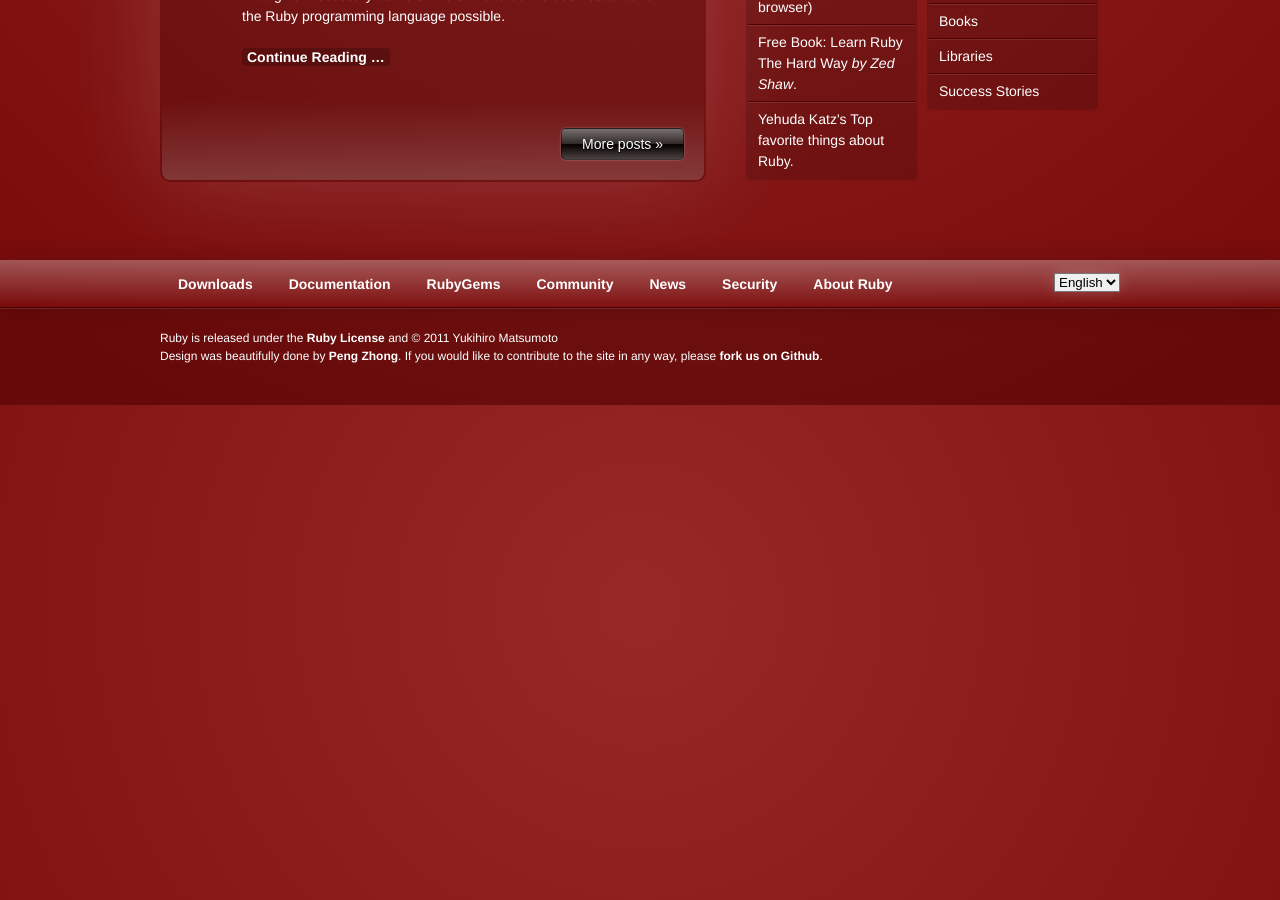
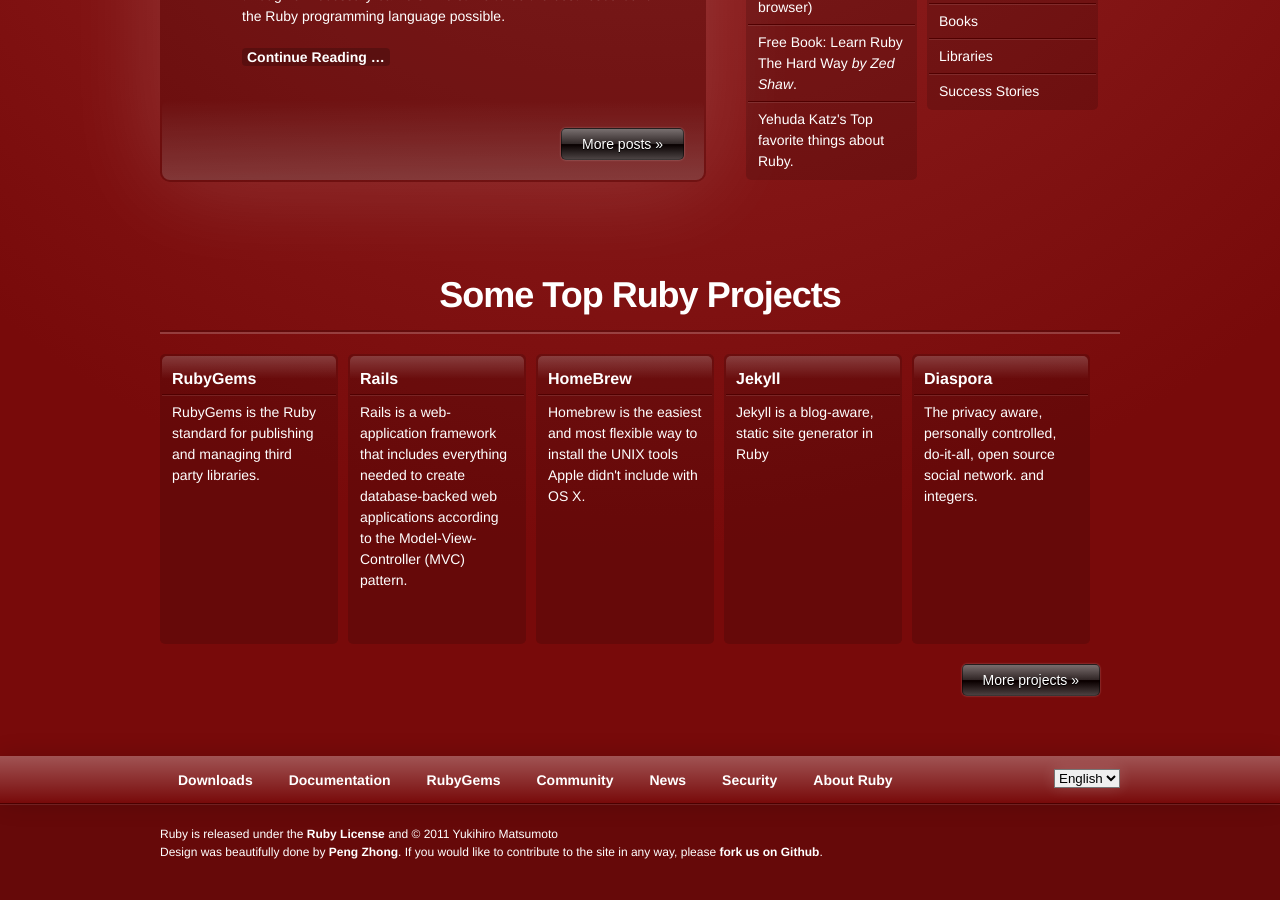
Before and after one commit to chrisledet/rubylang.info, a Jekyll site: the page built from index.html, in a window 1280 px wide and 900 px high, scrolled down 650 px. Built offline with Jekyll 4.4.1, drawn with Linux system fonts in a browser that asks for light colours; nearby versions of some CDN libraries; Markdown is read by kramdown in place of the engine named in the settings.

Commit message:
added top projects to home page

```diff
--- /dev/null
+++ b/_includes/top.html
@@ -0,0 +1,40 @@
+<div id="projects-cnt" class="cnt">
+  <h2>Some Top Ruby Projects</h2>
+  <ul class="projects squares">
+    <li><a href="http://rubygems.org">
+      <span class="title">RubyGems</span>
+      <span class="description">
+        RubyGems is the Ruby standard for publishing and managing
+        third party libraries.
+      </span>
+    </a>
+    <li><a href="http://rubyonrails.org/">
+      <span class="title">Rails</span>
+      <span class="description">
+        Rails is a web-application framework that includes everything needed to create
+        database-backed web applications according to the Model-View-Controller (MVC) pattern.
+      </span>
+    </a>
+    <li><a href="http://mxcl.github.com/homebrew/">
+      <span class="title">HomeBrew</span>
+      <span class="description">
+        Homebrew is the easiest and most flexible way to install
+        the UNIX tools Apple didn't include with OS X.
+      </span>
+    </a>
+    <li><a href="http://jekyllrb.com/">
+      <span class="title">Jekyll</span>
+      <span class="description">
+        Jekyll is a blog-aware, static site generator in Ruby
+      </span>
+    </a>
+    <li><a href="https://joindiaspora.com/">
+      <span class="title">Diaspora</span>
+      <span class="description">
+        The privacy aware, personally controlled, do-it-all, open source social network. and integers.
+      </span>
+    </a>
+
+  </ul><!--projects-->
+  <a class="button small" href="https://github.com/languages/Ruby">More projects &raquo;</a>
+</div><!--projects-cnt-->
--- a/_layouts/main.html
+++ b/_layouts/main.html
@@ -48,6 +48,10 @@
     {{ content }}
   </div>
 
+  {% if page.top %}
+    {% include top.html %}
+  {% endif %}
+
   <div class="nav main bot">
     <ul class="cnt">
       <li><a href="/downloads.html">Downloads</a>
--- a/index.html
+++ b/index.html
@@ -2,6 +2,7 @@
 layout: main
 title: "Ruby Programming Language"
 code: true
+top: true
 ---
 
 <ul id="posts">
```
